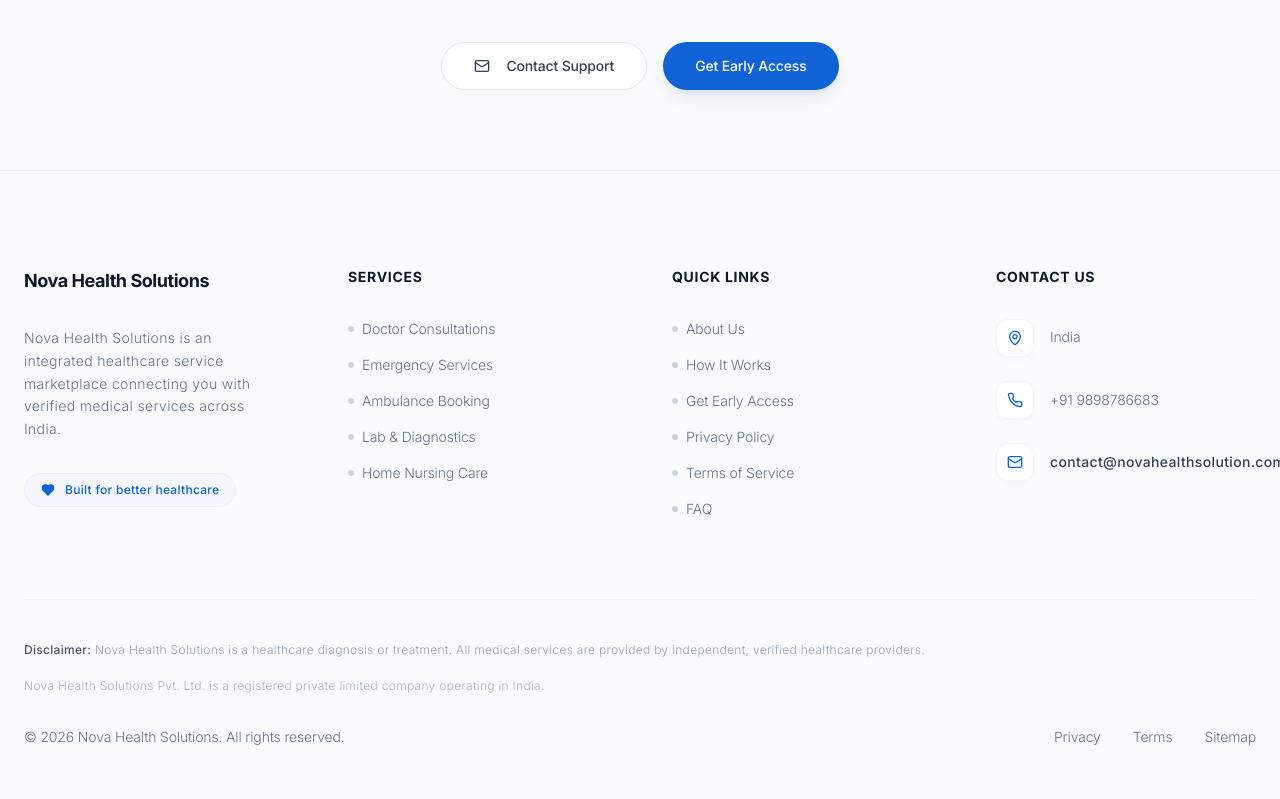
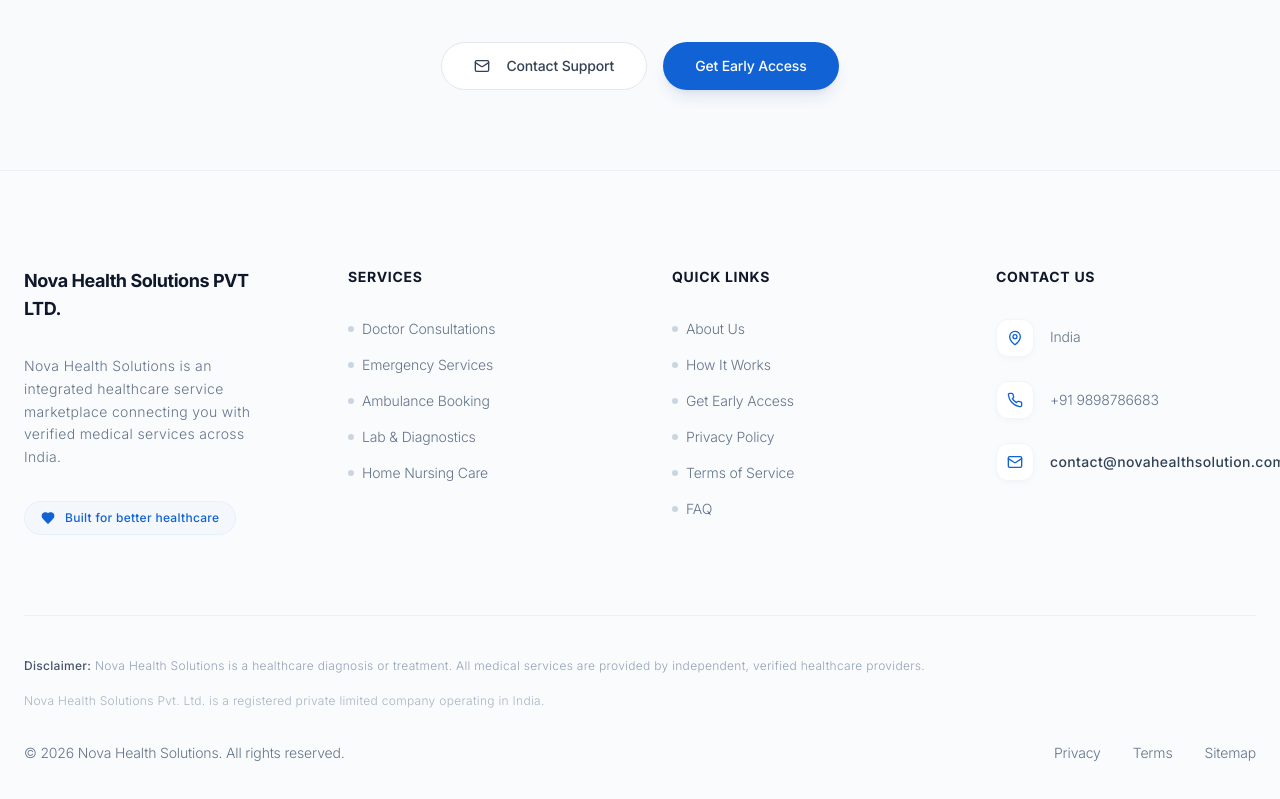
Before and after one commit to nansola399-netizen/Novahealth, a React (Vite) app: page /faq in a window 1280 px wide. Shown: the part 2134-2933 px from the top of the page. Built offline with nearby package versions, Linux system fonts and the light colour scheme; the HTML template or start-up script is replaced by a standard one.

Commit message:
Update footer company name to PVT LTD

```diff
--- a/src/components/landing/Footer.tsx
+++ b/src/components/landing/Footer.tsx
@@ -13,7 +13,7 @@ export const Footer = () => {
         <div className="grid grid-cols-1 md:grid-cols-2 lg:grid-cols-4 gap-12 lg:gap-16 mb-20">
           {/* About */}
           <div className="space-y-8">
-            <h5 className="font-bold text-lg tracking-tight text-slate-900">Nova Health Solutions</h5>
+            <h5 className="font-bold text-lg tracking-tight text-slate-900">Nova Health Solutions PVT LTD.</h5>
             <p className="text-slate-500 text-sm leading-relaxed max-w-xs font-light tracking-wide">
               Nova Health Solutions is an integrated healthcare service
               marketplace connecting you with verified medical services across
```
